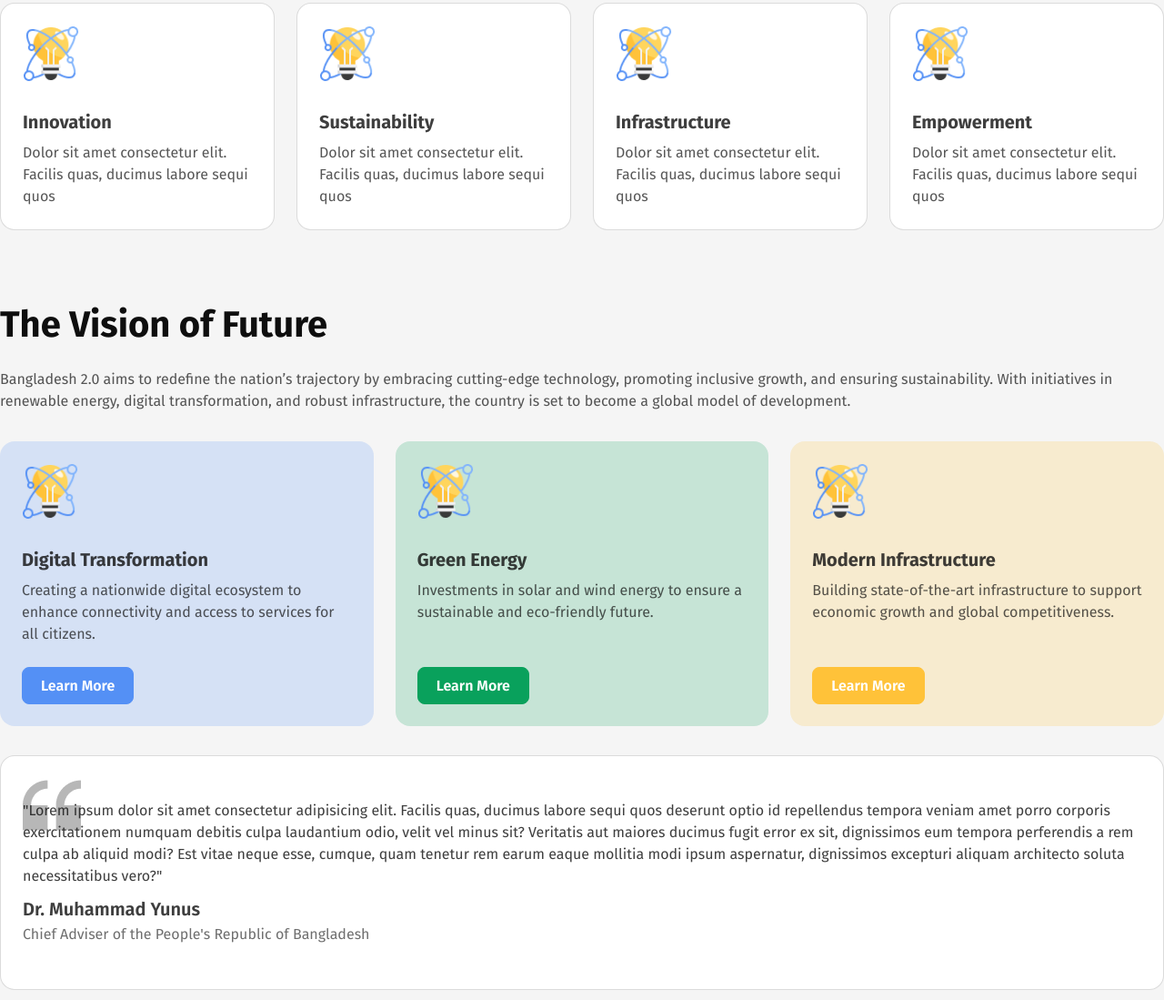
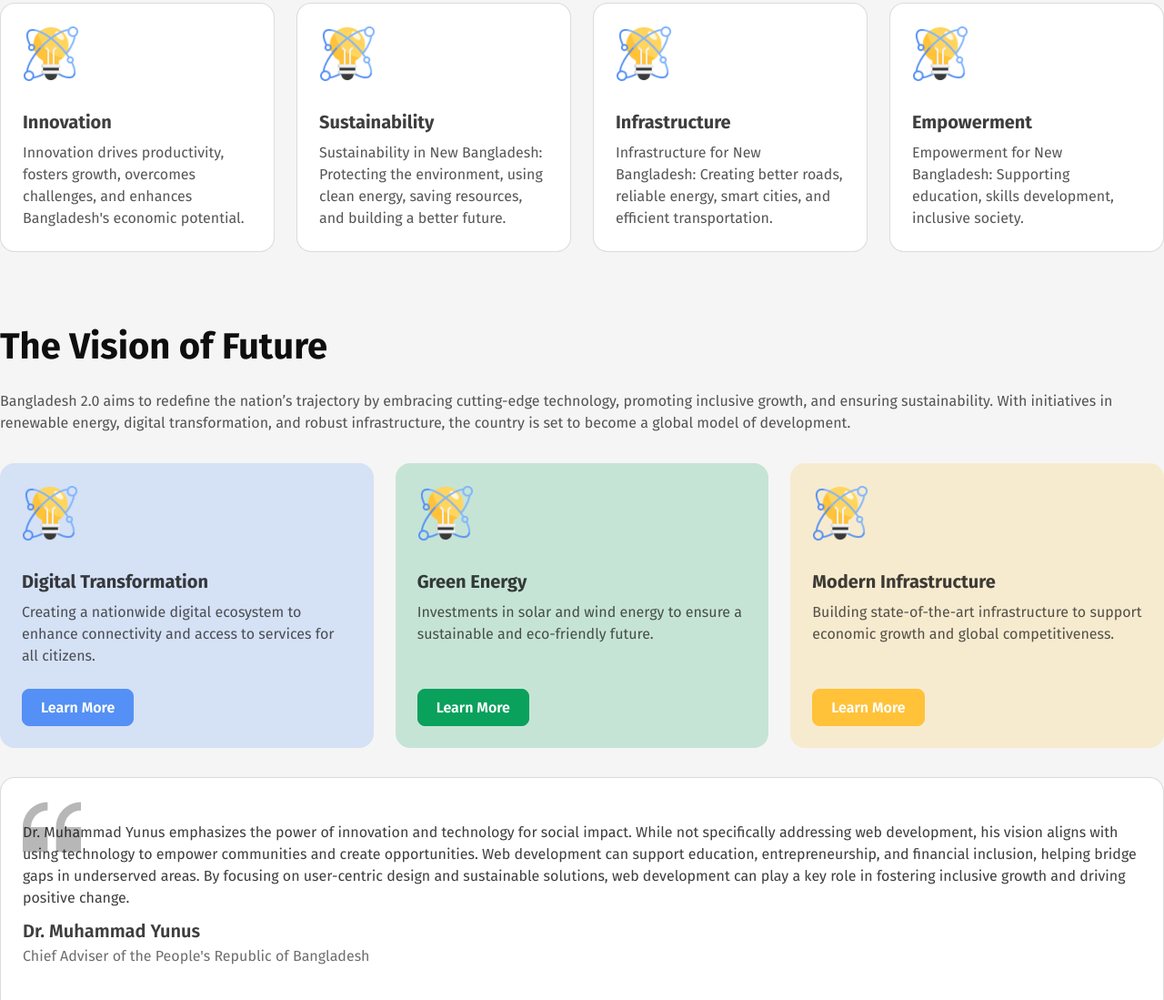
Before and after one commit to Raben1997/ProgrammingHero-B11A1, a plain HTML site: page index.html in a window 1280 px wide. Shown: the part 834-1933 px from the top of the page at 91% size. Drawn offline with Linux system fonts and the light colour scheme.

Commit message:
After the content Change

```diff
--- a/assets/css/style.css
+++ b/assets/css/style.css
@@ -116,7 +116,13 @@
   border-radius: 8px;
   background: rgb(0, 106, 80);
   display: inline-block;
-  padding: 17px 35px;
+  padding: 16px 34px;
+  transition: 0.5s all;
+  border: 1px solid rgb(0, 106, 80);
+}
+.banner_btn:hover {
+  background: #fff;
+  color: #006a50;
 }
 /* Pillar Section */
 .pillar_sec {
--- a/index.html
+++ b/index.html
@@ -42,22 +42,22 @@
                     <div class="pillar_box">
                         <img src="assets/images/card-icon.png" alt="card-icon">
                         <h5>Innovation</h5>
-                        <p>Dolor sit amet consectetur elit. Facilis quas, ducimus labore sequi quos </p>
+                        <p>Innovation drives productivity, fosters growth, overcomes challenges, and enhances Bangladesh's economic potential.</p>
                     </div>
                     <div class="pillar_box">
                         <img src="assets/images/card-icon.png" alt="card-icon">
                         <h5>Sustainability</h5>
-                        <p>Dolor sit amet consectetur elit. Facilis quas, ducimus labore sequi quos </p>
+                        <p>Sustainability in New Bangladesh: Protecting the environment, using clean energy, saving resources, and building a better future.</p>
                     </div>
                     <div class="pillar_box">
                         <img src="assets/images/card-icon.png" alt="card-icon">
                         <h5>Infrastructure</h5>
-                        <p>Dolor sit amet consectetur elit. Facilis quas, ducimus labore sequi quos </p>
+                        <p>Infrastructure for New Bangladesh: Creating better roads, reliable energy, smart cities, and efficient transportation.</p>
                     </div>
                     <div class="pillar_box">
                         <img src="assets/images/card-icon.png" alt="card-icon">
                         <h5>Empowerment</h5>
-                        <p>Dolor sit amet consectetur elit. Facilis quas, ducimus labore sequi quos </p>
+                        <p>Empowerment for New Bangladesh: Supporting education, skills development, inclusive society.</p>
                     </div>
                 </div>
             </div>
@@ -96,12 +96,7 @@
         <section class="testimonial_sec">
             <div class="container">
                 <div class="testimonial_box">
-                    <p>"Lorem ipsum dolor sit amet consectetur adipisicing elit. Facilis quas, ducimus labore sequi quos
-                        deserunt optio id repellendus tempora veniam amet porro corporis exercitationem numquam debitis
-                        culpa laudantium odio, velit vel minus sit? Veritatis aut maiores ducimus fugit error ex sit,
-                        dignissimos eum tempora perferendis a rem culpa ab aliquid modi? Est vitae neque esse, cumque,
-                        quam tenetur rem earum eaque mollitia modi ipsum aspernatur, dignissimos excepturi aliquam
-                        architecto soluta necessitatibus vero?"</p>
+                    <p>Dr. Muhammad Yunus emphasizes the power of innovation and technology for social impact. While not specifically addressing web development, his vision aligns with using technology to empower communities and create opportunities. Web development can support education, entrepreneurship, and financial inclusion, helping bridge gaps in underserved areas. By focusing on user-centric design and sustainable solutions, web development can play a key role in fostering inclusive growth and driving positive change.</p>
                     <h5>Dr. Muhammad Yunus</h5>
                     <p><span>Chief Adviser of the People's Republic of Bangladesh</span></p>
                 </div>
```
